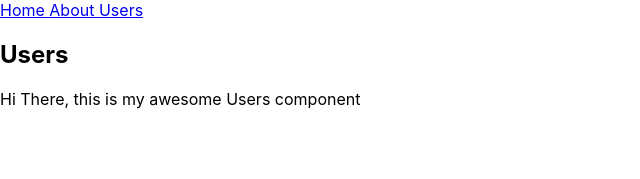
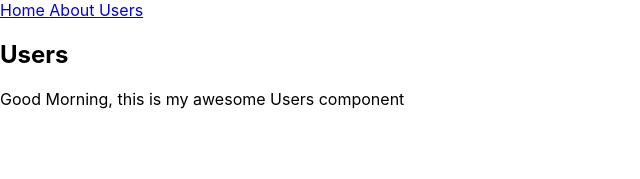
Before and after one commit to lucascv/Trybe, a React (Create React App) app in the folder React-app/simulador/: page /users in a window 1280 px wide. Shown: the top 179 px of the page, without its empty margins (0-640 px from the left). Built offline with nearby package versions, Linux system fonts and the light colour scheme.

Commit message:
add ex9 13.3

```diff
--- a/React-app/simulador/src/App.js
+++ b/React-app/simulador/src/App.js
@@ -22,7 +22,9 @@
           <Switch>
             <Route exact path="/" component={Home}/>
             <Route path="/about" component={About}/>
-            <Route path="/users" component={Users}/>
+            <Route path="/users" render={
+              (props) => <Users {...props} greetingMessage='Good Morning' />
+            }/>
           </Switch>
         </main>
 
```
